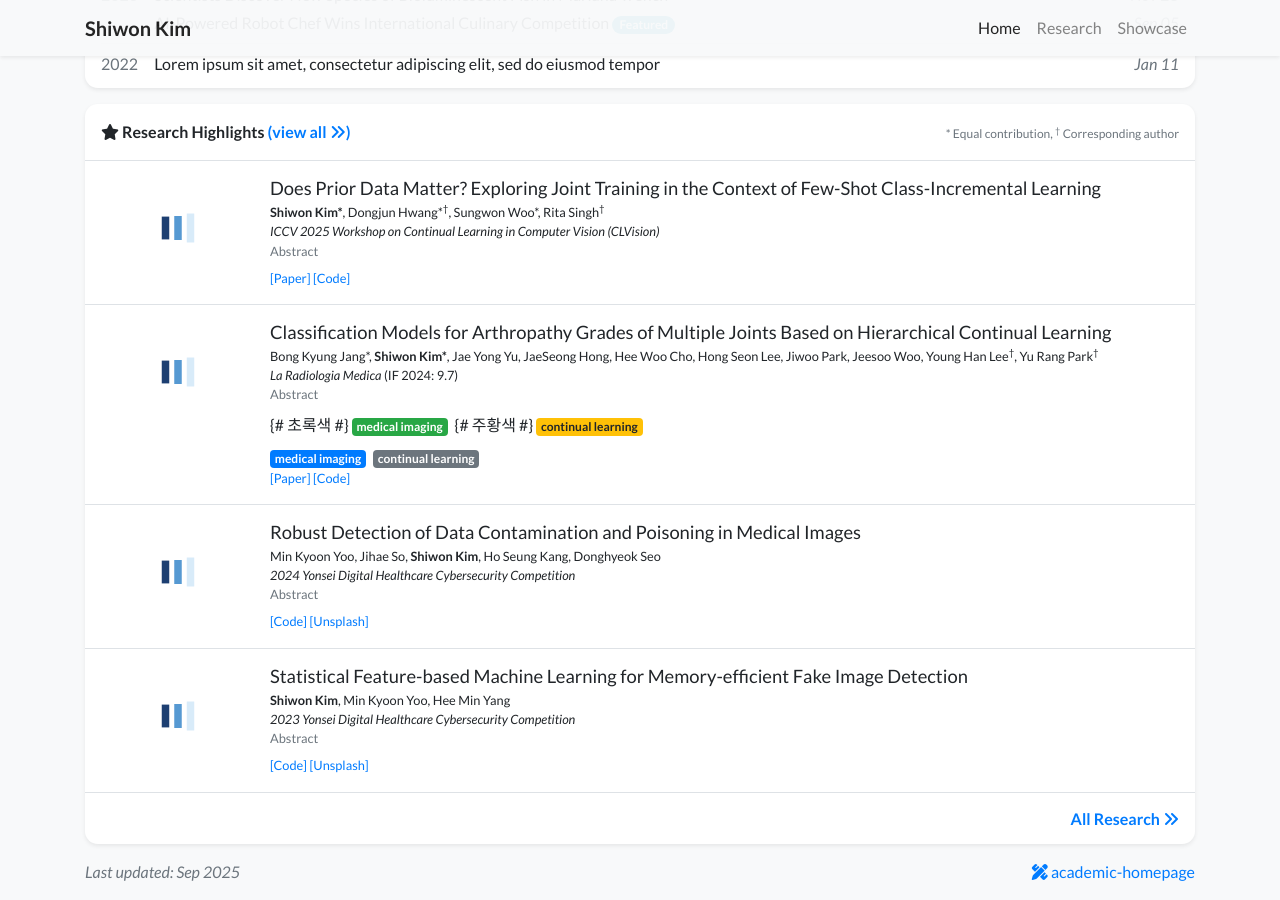
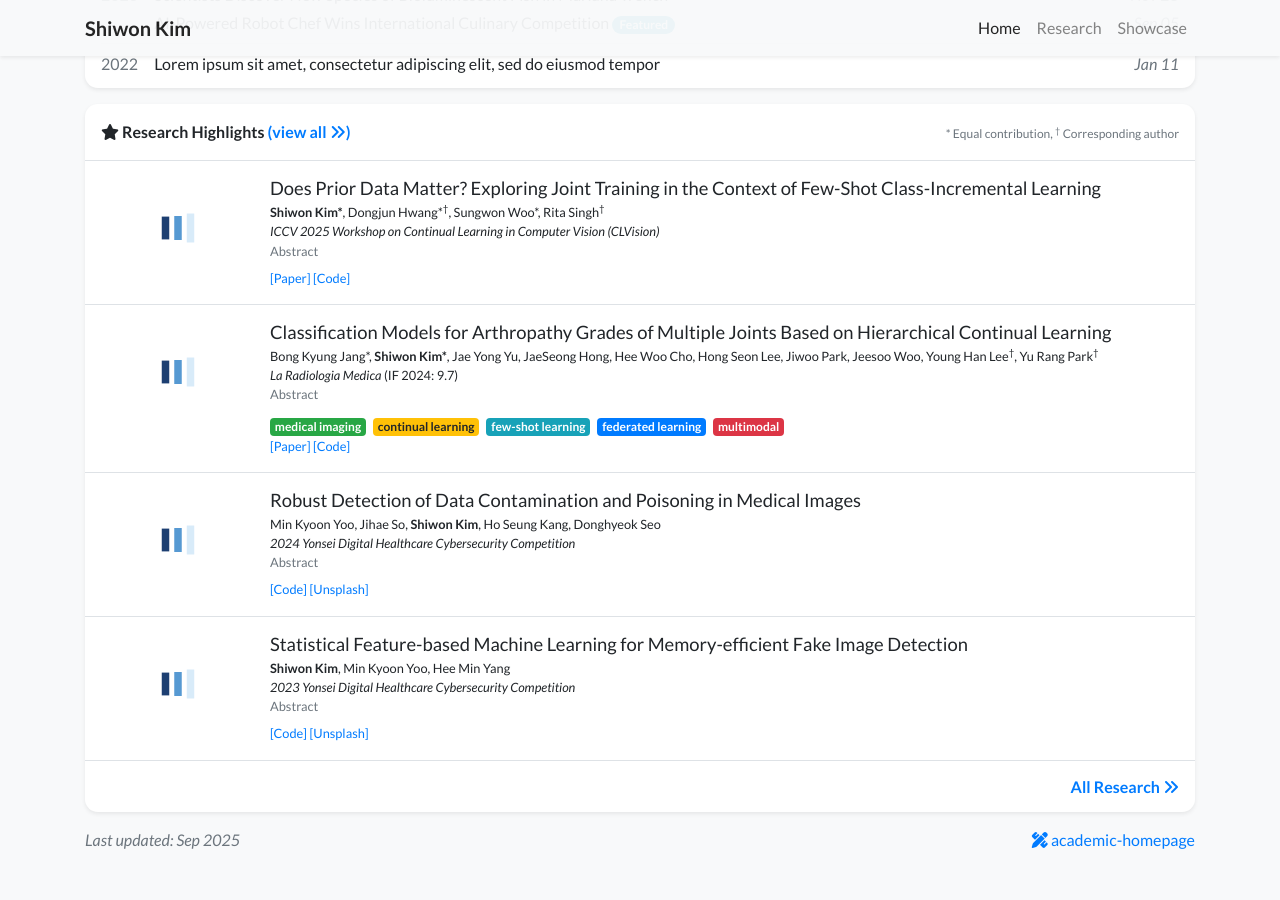
Before and after one commit to shiwonkim/shiwonkim.github.io, a Jekyll site: the page built from index.html, in a window 1280 px wide and 900 px high, scrolled down 795 px. Built offline with Jekyll 4.4.1, drawn with Linux system fonts in a browser that asks for light colours; nearby versions of some CDN libraries; a style sheet for code colours, icons or effects is not loaded; after the commit the page ends 1663 px from its top, so only the background shows below that.

Commit message:
edit profile

```diff
--- a/_includes/widgets/publication_item.html
+++ b/_includes/widgets/publication_item.html
@@ -20,11 +20,11 @@
                 {% for tag in item.tags %}
                     {% assign color = "secondary" %}
                     {% if tag == "medical imaging" %}
-                        {% assign color = "success" %}         {# 초록색 #}
+                        {% assign color = "success" %}
                     {% elsif tag == "continual learning" %}
-                        {% assign color = "warning" %}         {# 주황색 #}
+                        {% assign color = "warning" %}
                     {% elsif tag == "few-shot learning" %}
-                        {% assign color = "info" %}            {# 하늘색 #}
+                        {% assign color = "info" %}
                     {% elsif tag == "federated learning" %}
                         {% assign color = "primary" %}
                     {% elsif tag == "multimodal" %}
@@ -36,7 +36,7 @@
             {% endif %}
 
             <!-- Random Color -->
-            {% if item.tags %}
+            <!-- {% if item.tags %}
             <p class="mt-2 mb-0">
                 {% assign colors = "primary,secondary,success,danger,warning,info,dark" | split: "," %}
                 {% for tag in item.tags %}
@@ -45,7 +45,7 @@
                     <span class="badge badge-{{ color }} mr-1">{{ tag }}</span>
                 {% endfor %}
             </p>
-            {% endif %}
+            {% endif %} -->
 
             <p class="small pb-0 mb-0 lh-125 text-muted abstract-links">
                 {% for link in item.links %}
```
Also changed, not shown: _publications/2025/2025-hider.md (+1 -1 lines).
